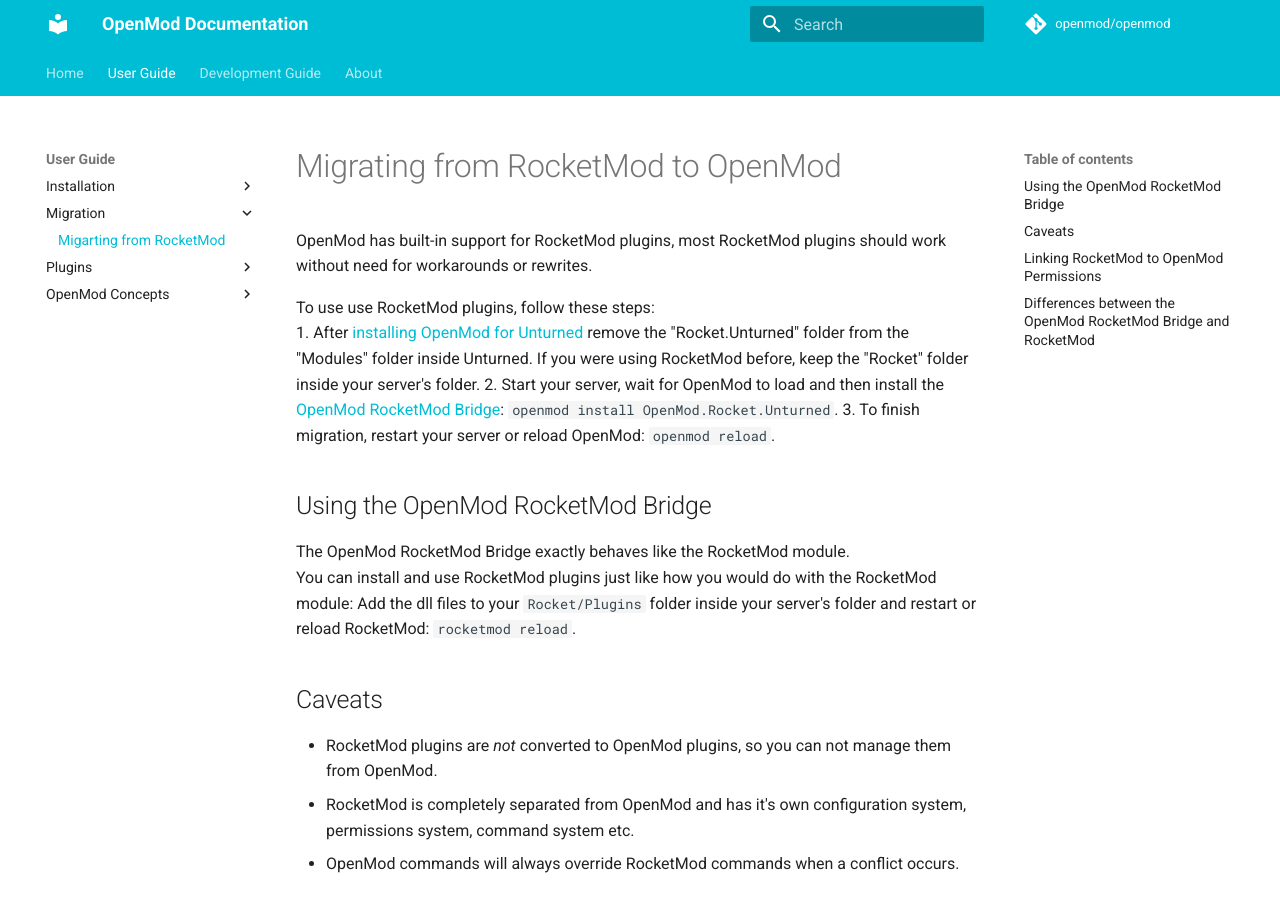
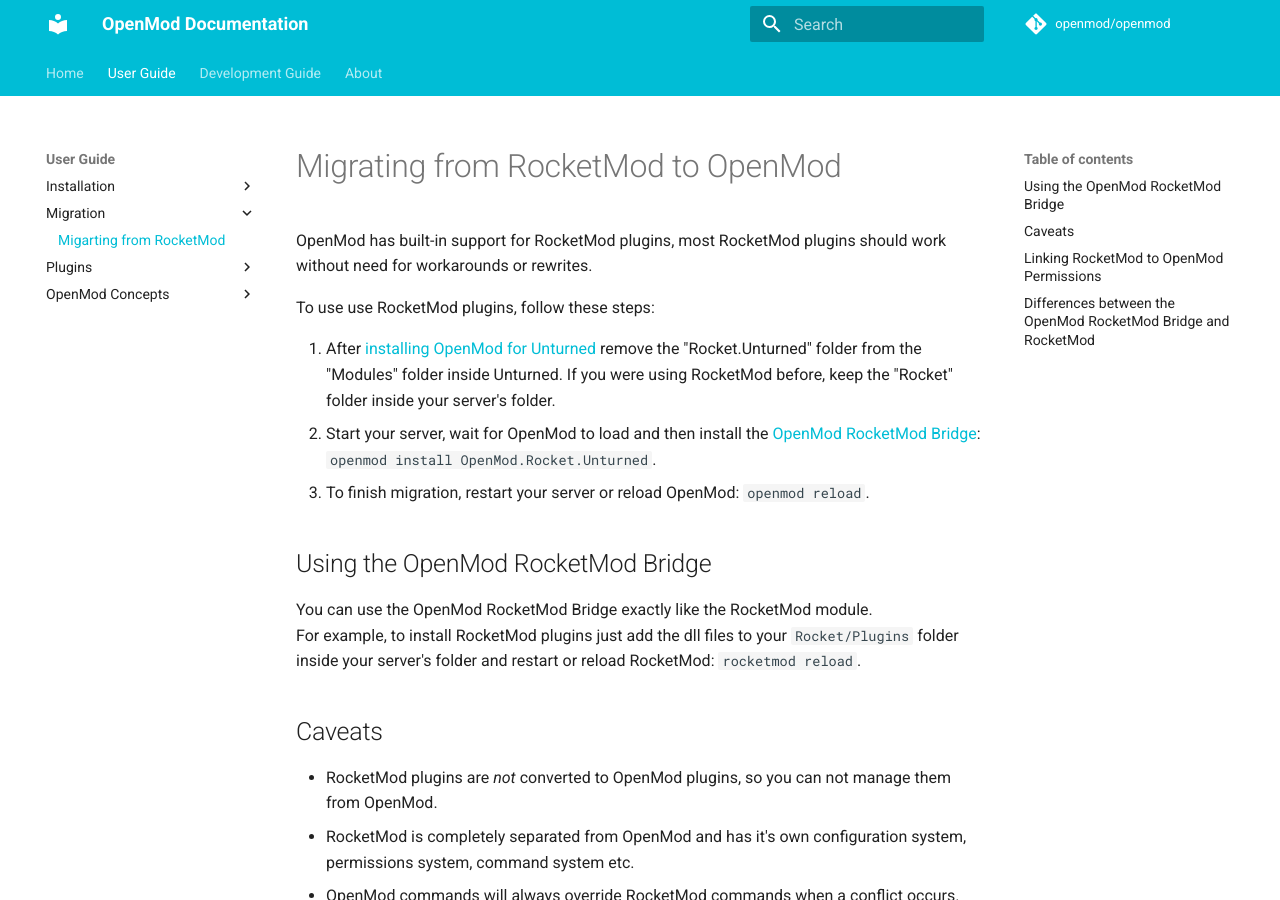
Before and after one commit to openmod/openmod-docs, an MkDocs documentation site: the page built from content/user-guide/migration/rocketmod.md, in a window 1280 px wide and 900 px high. Built offline with MkDocs 1.6.1 and Material for MkDocs 9.7.7, drawn with Linux system fonts in a browser that asks for light colours; comment, search, counter and statistics services are not loaded; old or Windows-style settings are respelled for this version of MkDocs.

Commit message:
Update rocketmod guide

```diff
--- a/content/user-guide/migration/rocketmod.md
+++ b/content/user-guide/migration/rocketmod.md
@@ -3,14 +3,14 @@
 OpenMod has built-in support for RocketMod plugins, most RocketMod plugins should work without need for workarounds or rewrites.
 
 To use use RocketMod plugins, follow these steps:
+
 1. After [installing OpenMod for Unturned](../installation/unturned.md) remove the "Rocket.Unturned" folder from the "Modules" folder inside Unturned. If you were using RocketMod before, keep the "Rocket" folder inside your server's folder.
 2. Start your server, wait for OpenMod to load and then install the [OpenMod RocketMod Bridge](https://github.com/openmod/openmod/tree/master/unturned/rocketmod): `openmod install OpenMod.Rocket.Unturned`.
 3. To finish migration, restart your server or reload OpenMod: `openmod reload`.
 
-
 ## Using the OpenMod RocketMod Bridge
-The OpenMod RocketMod Bridge exactly behaves like the RocketMod module.
-You can install and use RocketMod plugins just like how you would do with the RocketMod module: Add the dll files to your `Rocket/Plugins` folder inside your server's folder and restart or reload RocketMod: `rocketmod reload`.
+You can use the OpenMod RocketMod Bridge exactly like the RocketMod module.
+For example, to install RocketMod plugins just add the dll files to your `Rocket/Plugins` folder inside your server's folder and restart or reload RocketMod: `rocketmod reload`.
 
 ## Caveats
 - RocketMod plugins are *not* converted to OpenMod plugins, so you can not manage them from OpenMod.
```
